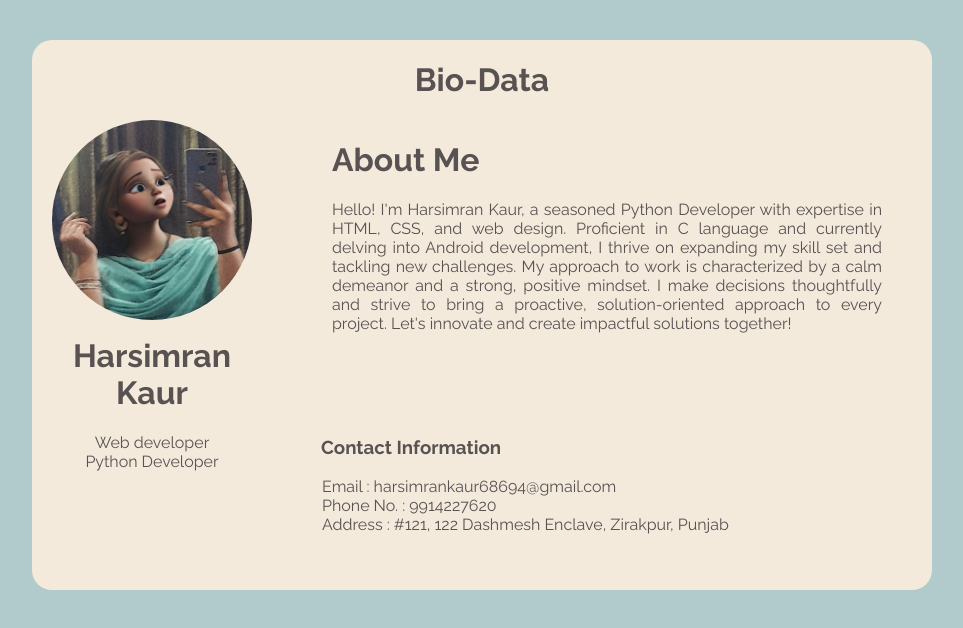
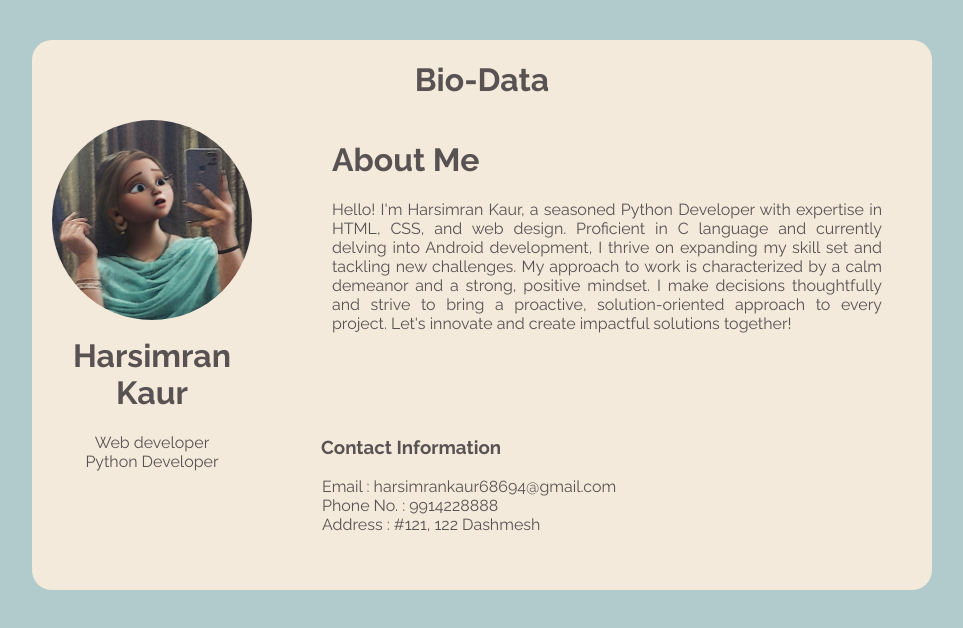
Before and after one commit to harsimran-01/Bio-Data, a plain HTML site: page index.html in a window 1280 px wide. Shown: the whole page, without its empty margins (158-1121 px from the left). Drawn offline with Linux system fonts and the light colour scheme; files whose address does not match are found by name.

Commit message:
Update index.html

```diff
--- a/index.html
+++ b/index.html
@@ -99,8 +99,8 @@
                 <h3>Contact Information</h3>
                 <ul>
                     <li>Email : harsimrankaur68694@gmail.com</li>
-                    <li>Phone No. : 9914227620</li>
-                    <li>Address : #121, 122 Dashmesh Enclave, Zirakpur, Punjab</li>
+                    <li>Phone No. : 9914228888</li>
+                    <li>Address : #121, 122 Dashmesh</li>
                 </ul>
             </div>
         </div>
```
